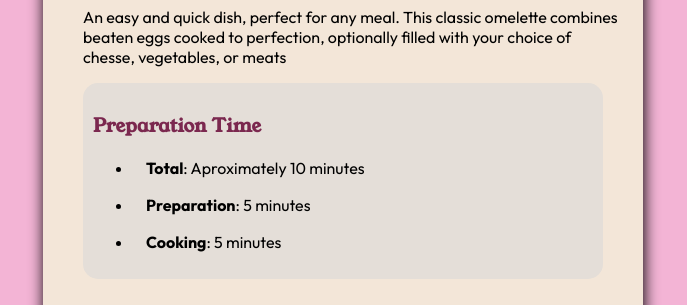
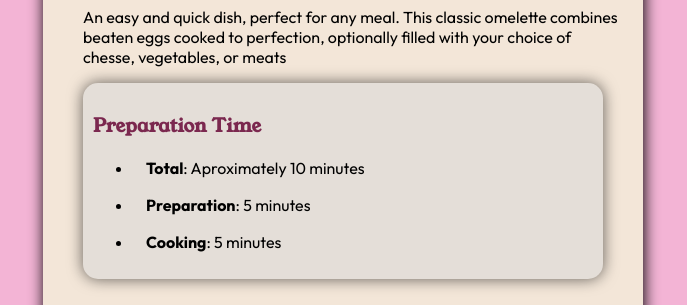
Before and after one commit to Abnnerr/Atividade, a plain HTML site: page index.html in a window 1280 px wide. Shown: the part 475-780 px from the top of the page, without its empty margins (315-1002 px from the left). Drawn offline with Linux system fonts and the light colour scheme.

Commit message:
atividade

```diff
--- a/index.html
+++ b/index.html
@@ -61,6 +61,7 @@
             padding: 10px;
             border-radius: 15px;
             font-family: young;
+            box-shadow: 0px 0px 15px rgba(0, 0, 0, 0.596);
         }
         .prepara {
             margin-bottom: 17px;
```
